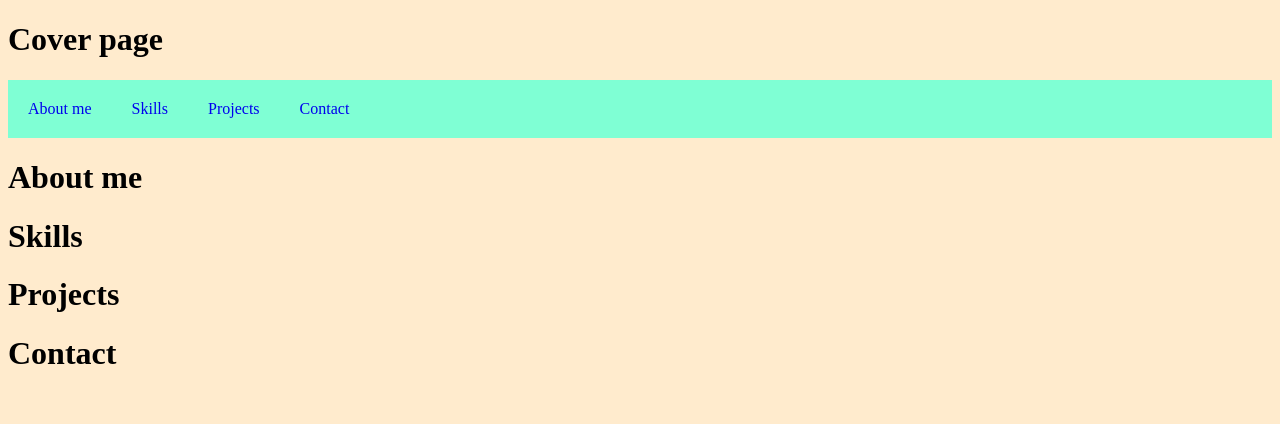
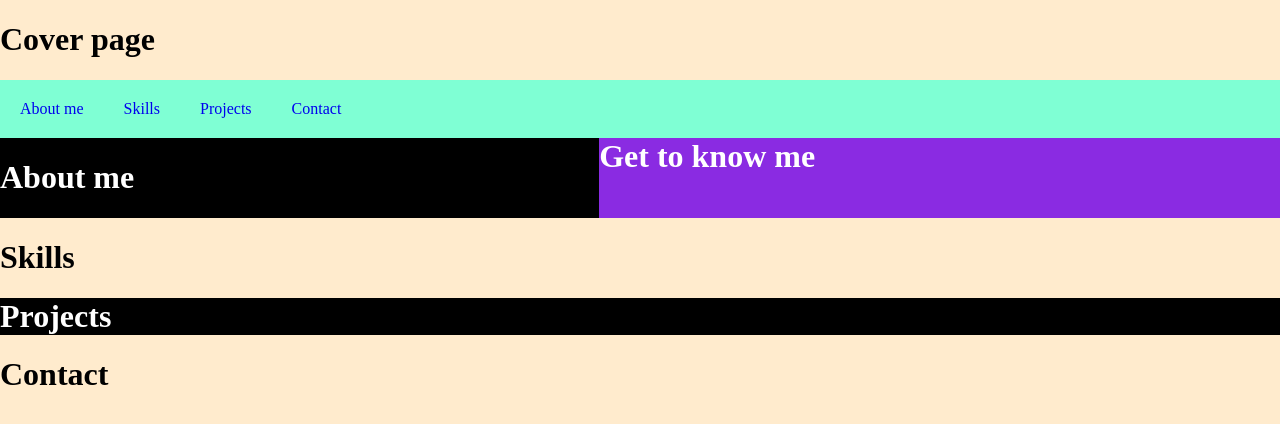
Before and after one commit to abled007/Portfolio, a plain HTML site: page index.html in a window 1280 px wide. Drawn offline with Linux system fonts and the light colour scheme.

Commit message:
about me col

```diff
--- a/css/style.css
+++ b/css/style.css
@@ -1,5 +1,6 @@
 body {
     background-color: blanchedalmond;
+    margin: 0;
 }
 
 nav {
@@ -24,3 +25,19 @@ nav a {
 .sticky + .content {
     padding-top: 60px;
 }
+
+.about, .project {
+    background-color: black;
+    color: white;
+}
+
+.about {
+    display: grid;
+    grid-template-columns: auto auto;
+}
+
+.item2 {
+    background-color: blueviolet;
+    margin-block-end: 0;
+    margin-block-start: 0;
+}
--- a/index.html
+++ b/index.html
@@ -22,8 +22,9 @@
         </div>
     </nav>
 
-    <div class="about_me">
-        <h1>About me</h1>
+    <div class="about">
+        <h1 class="item1">About me</h1>
+        <h1 class="item2">Get to know me</h1>
     </div>
 
     <div class="skill">
```
